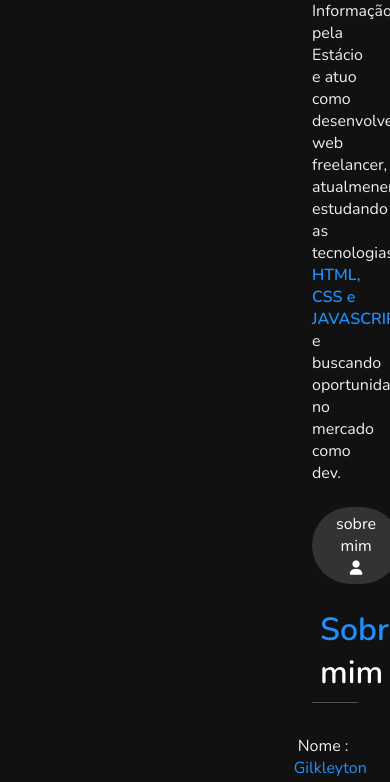
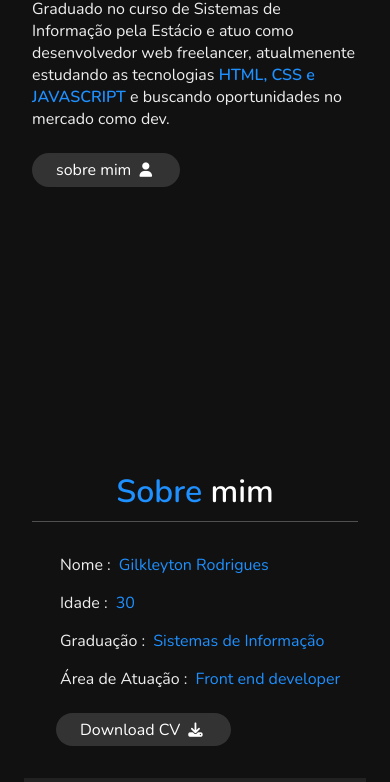
Before and after one commit to GilkleytonSI/My-portfolio, a plain HTML site: page index.html in a window 390 px wide. Shown: the part 390-1172 px from the top of the page. Drawn offline with nearby package versions, Linux system fonts and the light colour scheme.

Commit message:
corrigindo o responsividade da aplicação

```diff
--- a/css/style.css
+++ b/css/style.css
@@ -427,6 +427,7 @@ header .navbar ul li a:hover{
 
     body{
         padding:0;
+        margin: auto;
     }
 }
 
@@ -434,11 +435,18 @@ header .navbar ul li a:hover{
     html{
         font-size: 50%;
     }
+    body{
+        margin: auto;
+    }
 }
 
 @media (max-width:400px){
     header{
         width: 100vw;
+    }
+
+    body{
+        margin: auto;
     }
 
     .heading{
```
